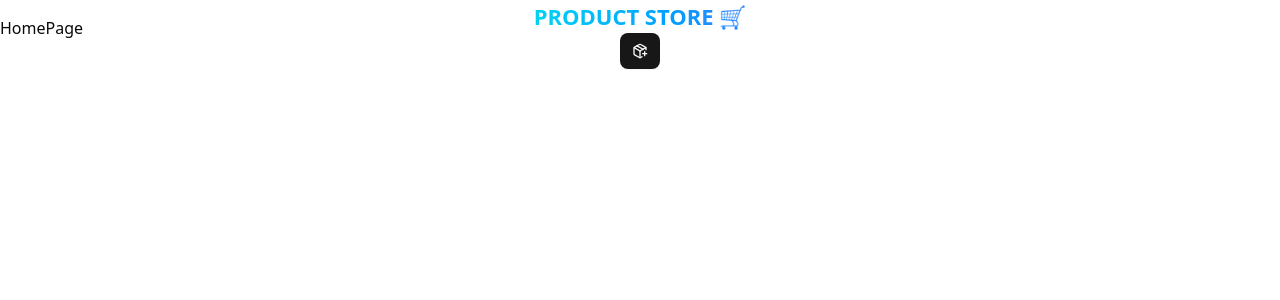
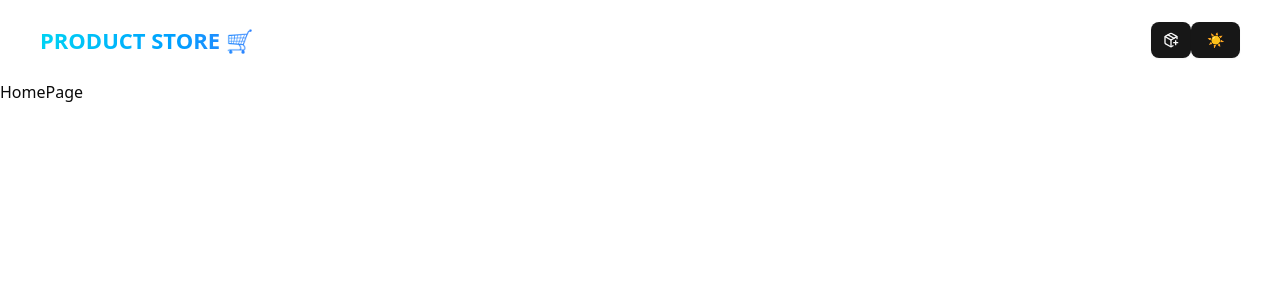
Before and after one commit to NoelVarghese2006/MERN_Tutorial, a React (Vite) app in the folder frontend/: page / in a window 1280 px wide. Shown: the top 300 px of the page. Built offline with nearby package versions, Linux system fonts and the light colour scheme.

Commit message:
light/dark mode

```diff
--- a/frontend/package.json
+++ b/frontend/package.json
@@ -18,8 +18,7 @@
     "react": "^19.1.0",
     "react-dom": "^19.1.0",
     "react-router-dom": "^7.6.1",
-    "tailwind-merge": "^3.3.0",
-    "tailwindcss": "^4.1.7"
+    "tailwind-merge": "^3.3.0"
   },
   "devDependencies": {
     "@eslint/js": "^9.25.0",
@@ -27,10 +26,13 @@
     "@types/react": "^19.1.2",
     "@types/react-dom": "^19.1.2",
     "@vitejs/plugin-react": "^4.4.1",
+    "autoprefixer": "^10.4.21",
     "eslint": "^9.25.0",
     "eslint-plugin-react-hooks": "^5.2.0",
     "eslint-plugin-react-refresh": "^0.4.19",
     "globals": "^16.0.0",
+    "postcss": "^8.5.3",
+    "tailwindcss": "^4.1.7",
     "tw-animate-css": "^1.3.0",
     "typescript": "~5.8.3",
     "typescript-eslint": "^8.30.1",
--- a/frontend/src/App.tsx
+++ b/frontend/src/App.tsx
@@ -7,7 +7,7 @@ function App() {
 
   return (
     <>
-      <div className="h-screen">
+      <div className="h-screen bg-white dark:bg-blue-900">
         <Navbar />
         <Routes>
           <Route path="/" element={<HomePage />} />
--- a/frontend/src/components/Navbar.tsx
+++ b/frontend/src/components/Navbar.tsx
@@ -2,11 +2,15 @@ import React from 'react'
 import { Link } from 'react-router-dom'
 import { Button } from './ui/button'
 import { PackagePlus } from 'lucide-react'
+import { useColorMode } from '@/contexts/ThemeContext'
 
 const Navbar = () => {
+
+  const {theme, toggleTheme} = useColorMode();
+
   return (
     <div className='max-w-screen'>
-      <div className='flex h-4 items-center justify-between sm:flex-row md:flex-col'>
+      <div className='flex h-4 items-center justify-between flex-row p-10'>
         <div className='text-transparent font-bold uppercase text-center bg-clip-text bg-gradient-to-r from-cyan-400 to-blue-500 sm:text-[22px] md:text-[22px]'>
           <Link to={"/"}>Product Store 🛒</Link>
         </div>
@@ -16,6 +20,12 @@ const Navbar = () => {
               <PackagePlus />
             </Button>
           </Link>
+          <Button onClick={toggleTheme}>
+            {theme === 'light' ? "☀️" : "🌙"}
+          </Button>
+
+
+
         </div>
       </div>
     </div>
--- /dev/null
+++ b/frontend/src/contexts/ThemeContext.tsx
@@ -0,0 +1,47 @@
+// src/contexts/ThemeContext.tsx
+import React, { createContext, useContext, useEffect, useState, type ReactNode } from "react";
+
+// 1. Define the context shape
+interface ThemeContextType {
+  theme: "light" | "dark";
+  toggleTheme: () => void;
+}
+
+// 2. Create context with default values (use as fallback)
+const ThemeContext = createContext<ThemeContextType>({
+  theme: "light",
+  toggleTheme: () => {},
+});
+
+// 3. Define the props for the provider
+interface ThemeProviderProps {
+  children: ReactNode;
+}
+
+// 4. Provider implementation
+export const ThemeProvider = ({ children }: ThemeProviderProps) => {
+  const [theme, setTheme] = useState<"light" | "dark">("light");
+
+  useEffect(() => {
+    const storedTheme = localStorage.getItem("theme") as "light" | "dark" | null;
+    const initialTheme = storedTheme || "light";
+    setTheme(initialTheme);
+    document.documentElement.classList.toggle("dark", initialTheme === "dark");
+  }, []);
+
+  const toggleTheme = () => {
+    const newTheme = theme === "dark" ? "light" : "dark";
+    setTheme(newTheme);
+    localStorage.setItem("theme", newTheme);
+    document.documentElement.classList.toggle("dark", newTheme === "dark");
+  };
+
+  return (
+    <ThemeContext.Provider value={{ theme, toggleTheme }}>
+      {children}
+    </ThemeContext.Provider>
+  );
+};
+
+// 5. Custom hook
+export const useColorMode = () => useContext(ThemeContext);
--- a/frontend/src/index.css
+++ b/frontend/src/index.css
@@ -1,5 +1,7 @@
 @import "tailwindcss";
 @import "tw-animate-css";
+
+@tailwind utilities;
 
 @custom-variant dark (&:is(.dark *));
 
--- a/frontend/src/main.tsx
+++ b/frontend/src/main.tsx
@@ -3,11 +3,14 @@ import { createRoot } from 'react-dom/client'
 import './index.css'
 import App from './App.tsx'
 import { BrowserRouter } from 'react-router-dom'
+import { ThemeProvider } from './contexts/ThemeContext.tsx'
 
 createRoot(document.getElementById('root')!).render(
   <StrictMode>
     <BrowserRouter>
-      <App />
+      <ThemeProvider>
+        <App />
+      </ThemeProvider>
     </BrowserRouter>
   </StrictMode>,
 )
--- /dev/null
+++ b/frontend/tailwind.config.js
@@ -0,0 +1,12 @@
+/** @type {import('tailwindcss').Config} */
+export default {
+  content: [
+    "./index.html",
+    "./src/**/*.{js,ts,jsx,tsx}",
+  ],
+  theme: {
+    extend: {},
+  },
+  darkMode: "class", // optional: enables dark mode via class strategy
+  plugins: [],
+};
```
Also changed, not shown: 1 other file (tests, documents, lock files or other folders).
